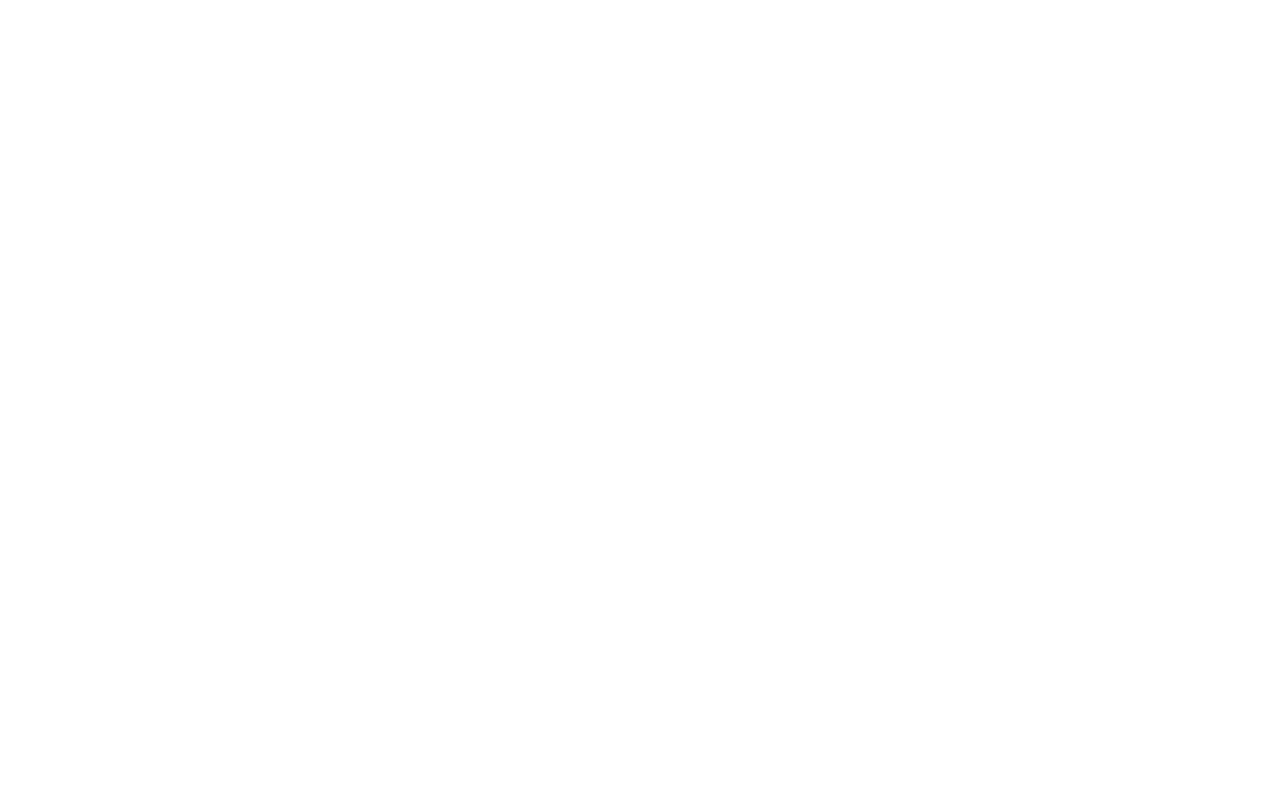
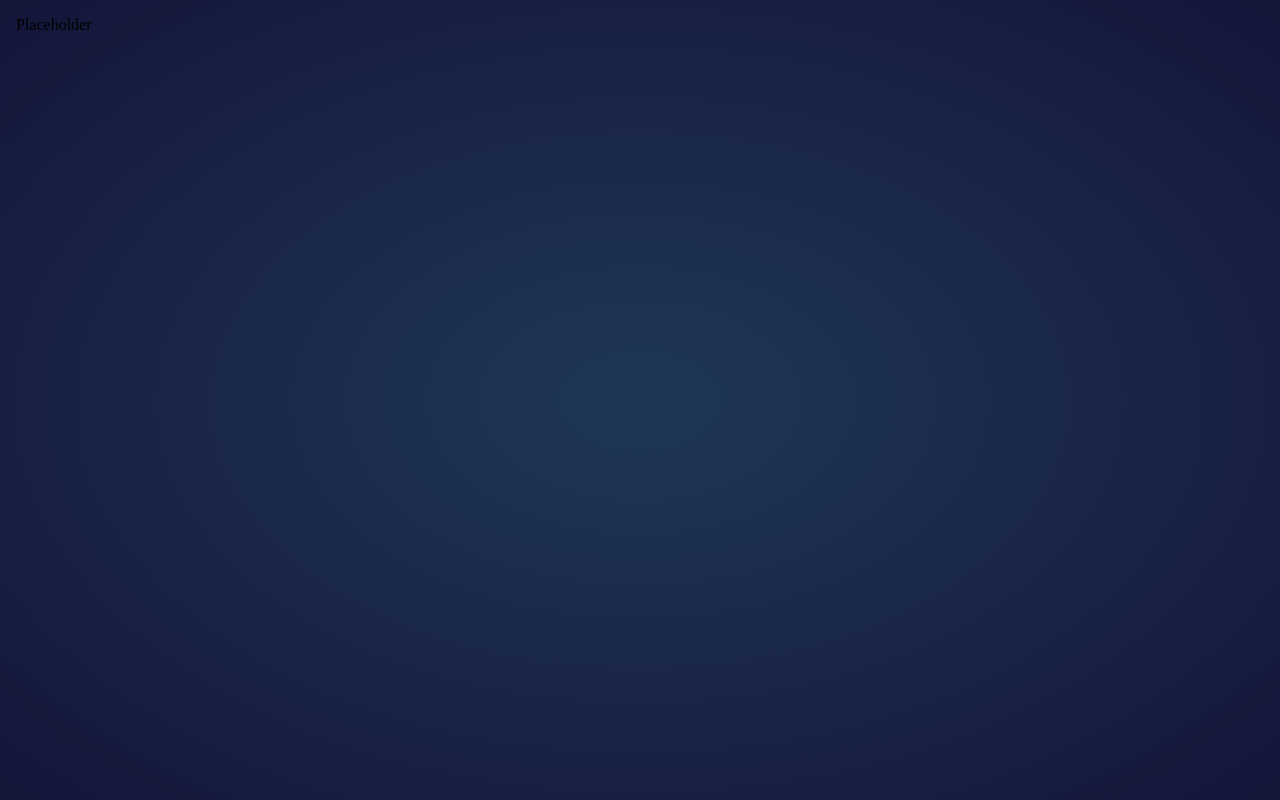
Before and after one commit to saraevs/next-rock-paper-scissors, a Next.js app: page / in a window 1280 px wide. Built offline with nearby package versions, Linux system fonts and the light colour scheme.

Commit message:
style: add background container

```diff
--- a/package.json
+++ b/package.json
@@ -17,6 +17,7 @@
     "next": "13.4.7",
     "react": "18.2.0",
     "react-dom": "18.2.0",
+    "styled-components": "^6.0.7",
     "typescript": "5.1.3"
   }
 }
--- a/pages/index.tsx
+++ b/pages/index.tsx
@@ -1,8 +1,19 @@
+import styled from "styled-components"
+
+const Container = styled.div`
+  background-image: radial-gradient(hsl(214, 47%, 23%), hsl(237, 49%, 15%));
+  position: fixed;
+  top: 0;
+  bottom: 0;
+  right: 0;
+  left: 0;
+  padding: 16px;
+`
+
 export default function Home() {
   return (
-    <>
-      <main>
-      </main>
-    </>
+    <Container>
+      {'Placeholder'}
+    </Container>
   )
 }
```
Also changed, not shown: 1 other file (tests, documents, lock files or other folders).
